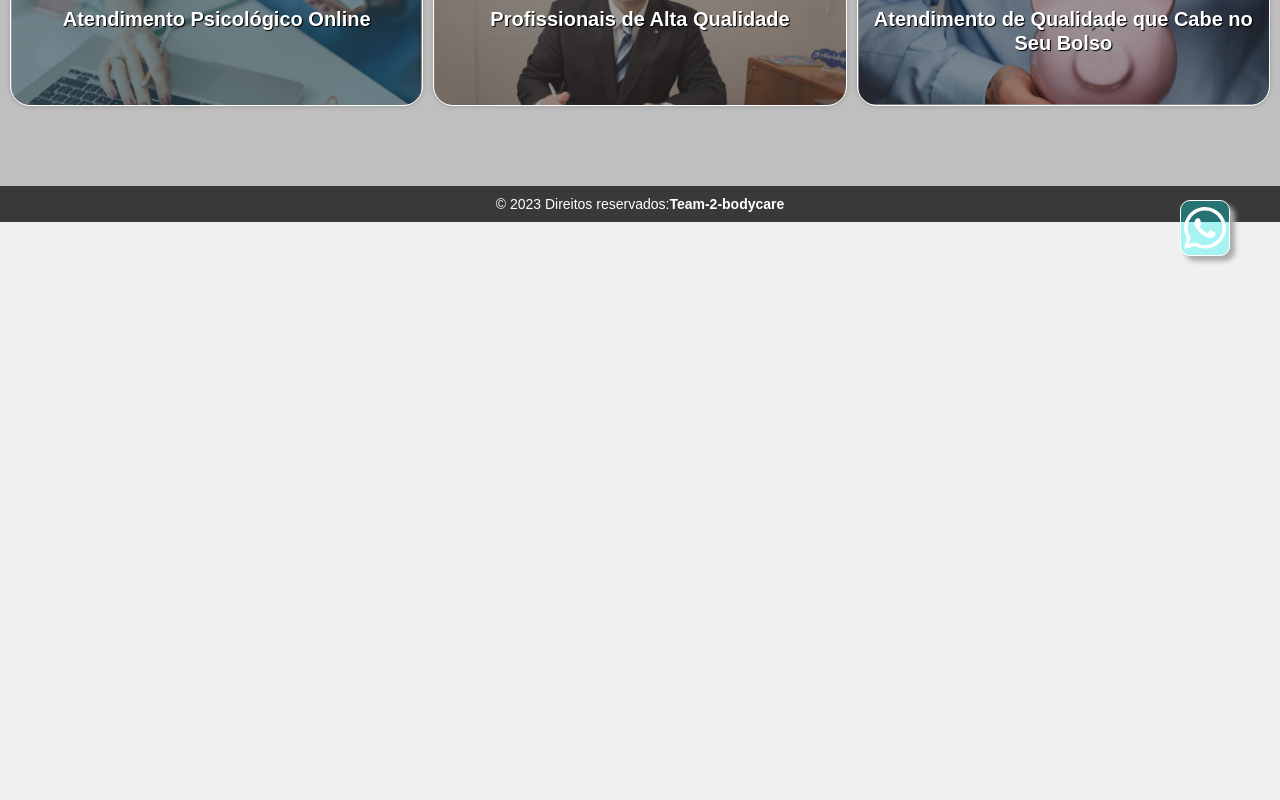
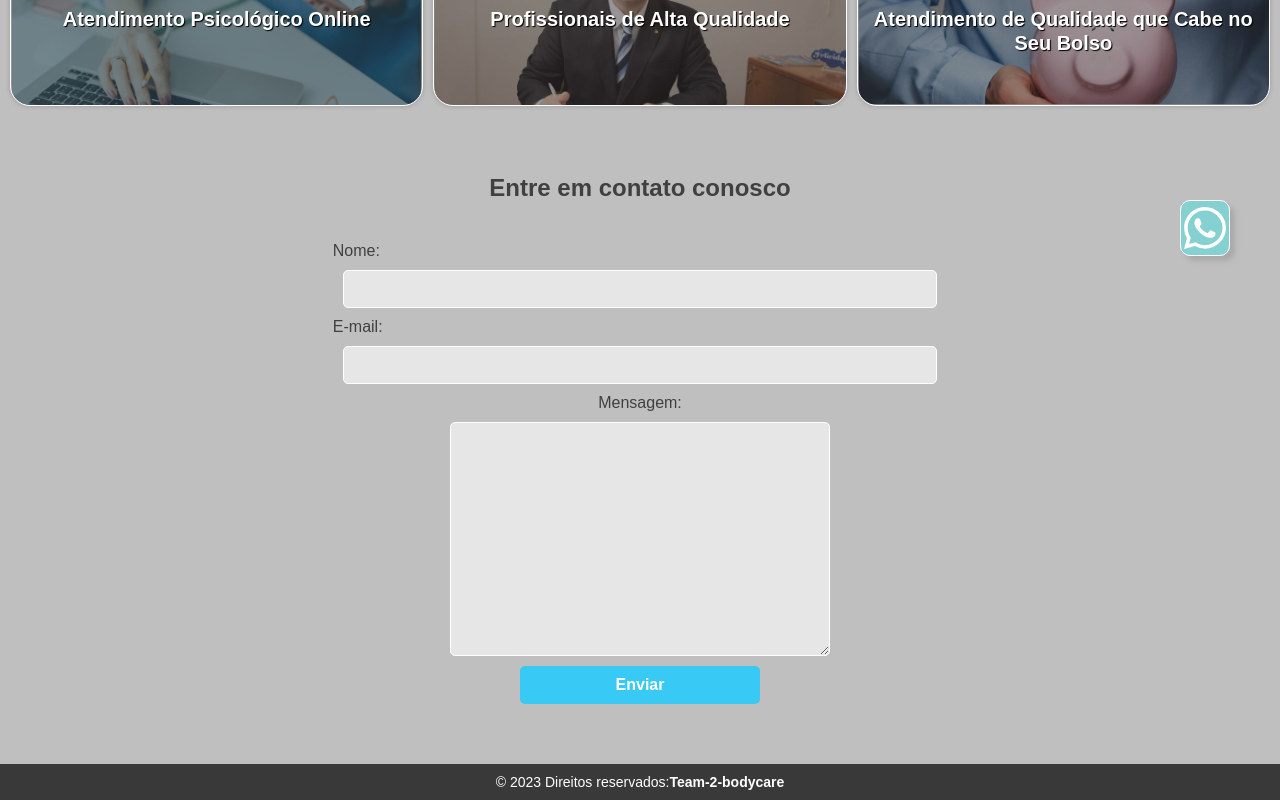
Before and after one commit to Team-2-bodycare/frontend-buddycare-v2, a React (Vite) app: page / in a window 1280 px wide. Shown: the part 524-1324 px from the top of the page. Before the commit the page ends 800 px from the top, so only its background shows below. Built offline with nearby package versions, Linux system fonts and the light colour scheme.

Commit message:
feat: implemented form on Home page

```diff
--- a/package.json
+++ b/package.json
@@ -15,15 +15,12 @@
     "@fortawesome/free-brands-svg-icons": "^6.3.0",
     "@fortawesome/react-fontawesome": "^0.2.0",
     "@mui/icons-material": "^5.11.11",
-    "@mui/material": "^5.11.13",
-    "@mui/styled-engine-sc": "^5.11.11",
     "axios": "^1.3.4",
     "jwt-decode": "^3.1.2",
     "react": "^18.2.0",
     "react-dom": "^18.2.0",
     "react-router-dom": "^6.9.0",
     "react-text-mask": "^5.5.0",
-    "styled-components": "^5.3.9",
     "sweetalert": "^2.1.2"
   },
   "devDependencies": {
--- /dev/null
+++ b/src/components/contactForm/ContactForm.tsx
@@ -0,0 +1,47 @@
+import React, { useState } from 'react';
+import { Button, Form, Input, InputWrapper, StyleH2, Textarea } from './StyleContact';
+
+type FormState = {
+  name: string;
+  email: string;
+  message: string;
+}
+
+export const ContactForm: React.FC = () => {
+  const [formState, setFormState] = useState<FormState>({
+    name: '',
+    email: '',
+    message: '',
+  });
+
+  const handleChange = (event: React.ChangeEvent<HTMLInputElement | HTMLTextAreaElement>) => {
+    const { name, value } = event.target;
+    setFormState(prevState => ({ ...prevState, [name]: value }));
+  };
+
+  const handleSubmit = (event: React.FormEvent<HTMLFormElement>) => {
+    event.preventDefault();
+    console.log(formState);
+    // Aqui você pode enviar o formulário por e-mail usando uma biblioteca de envio de e-mails ou uma API de e-mails
+  };
+
+  return (
+    <div>
+      <StyleH2>Entre em contato conosco</StyleH2>
+      <Form onSubmit={handleSubmit}>
+        <InputWrapper>
+        <label htmlFor="name">Nome:</label>
+        <Input type="text" id="name" name="name" value={formState.name} onChange={handleChange} />
+
+        <label htmlFor="email">E-mail:</label>
+        <Input type="email" id="email" name="email" value={formState.email} onChange={handleChange} />
+        </InputWrapper>
+
+        <label htmlFor="message">Mensagem:</label>
+        <Textarea id="message" name="message" value={formState.message} onChange={handleChange} />
+
+        <Button type="submit">Enviar</Button>
+      </Form>
+    </div>
+  );
+};
--- /dev/null
+++ b/src/components/contactForm/StyleContact.ts
@@ -0,0 +1,91 @@
+import styled from 'styled-components';
+
+export const StyleH2 = styled.h2`
+  display: flex;
+  flex-direction: column;
+  align-items: center;
+  margin-top: 2em;
+  color: #404040;
+`;
+
+export const Form = styled.form`
+  display: flex;
+  flex-direction: column;
+  align-items: center;
+  margin-top: 40px;
+  color: #404040;
+`;
+
+export const InputContainer = styled.div`
+  display: flex;
+  flex-direction: column;
+  margin-top: 20px;
+
+  @media (min-width: 768px) {
+    flex-direction: row;
+    justify-content: space-between;
+  }
+`;
+
+export const InputWrapper = styled.div`
+  display: flex;
+  flex-direction: column;
+  margin-bottom: 20px;
+  width: 100%;
+
+  @media (min-width: 768px) {
+    margin-bottom: 0;
+    width: 48%;
+  }
+`;
+
+export const Input = styled.input`
+  background-color: rgba(240, 240, 240, 0.8);
+  padding: 10px;
+  margin: 10px;
+  border-radius: 5px;
+  border: 1px solid #ffffff;
+  outline: none;
+  font-size: 14px;
+  color: rgb(115, 115, 115);
+
+  &:focus ~ span,
+  &:valid ~ span {
+    transform: translateY(-20px);
+    padding: 1px 5px 1px 5px;
+    background-color: rgb(56, 201, 244);
+    border-radius: 3px;
+    font-size: 14px;
+    opacity: 1;
+    color: #ffffff;
+  }
+`;
+
+export const Textarea = styled.textarea`
+  background-color: rgba(240, 240, 240, 0.8);
+  padding: 100px;
+  margin-top: 10px;
+  border-radius: 5px;
+  border: 1px solid #ffffff;
+  outline: none;
+  font-size: 14px;
+  color: rgb(115, 115, 115);
+`;
+
+export const Button = styled.button`
+  background-color: rgb(56, 201, 244);
+  width: 240px;
+  margin-top: 10px;
+  padding: 10px;
+  border-radius: 5px;
+  border: none;
+  cursor: pointer;
+  color: white;
+  font-size: 16px;
+  font-weight: bold;
+  transition: all 0.8s ease-out;
+
+  &:hover {
+    background-color: rgb(46, 171, 244);
+  }
+`;
--- a/src/pages/home/Home.tsx
+++ b/src/pages/home/Home.tsx
@@ -15,6 +15,7 @@ import Card3 from "../../assets/img/card3.png";
 import { Menu } from "../../components/menu/Menu";
 import { Footer } from "../../components/footer/Footer";
 import { ButtonWhatsap } from "../../components/buttonWhatsap/ButtonWhatsap";
+import { ContactForm } from "../../components/contactForm/ContactForm";
 
 
 const modalTexts = {
@@ -97,6 +98,8 @@ const Home: React.FC = () => {
         <ButtonWhatsap />
         </StyleButtton>
 
+        <ContactForm />
+
         <Footer />
       </div>
     </>
```
Also changed, not shown: 1 other file (tests, documents, lock files or other folders).
